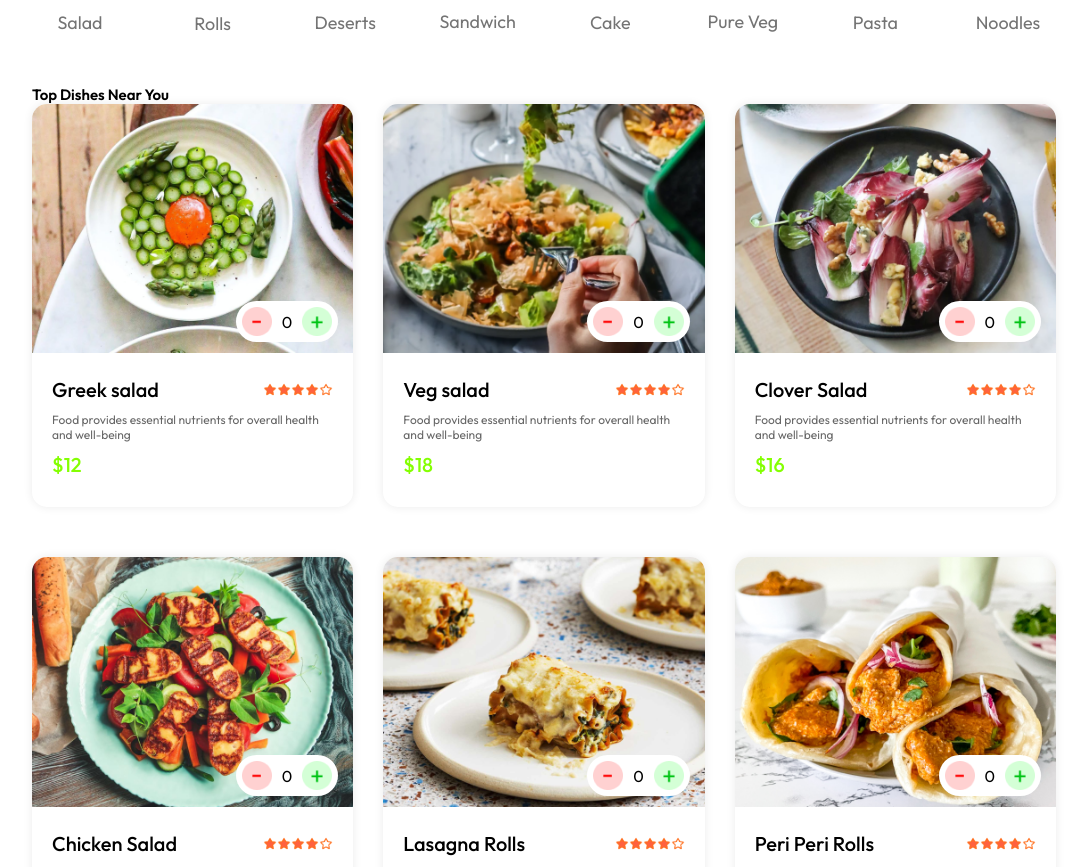
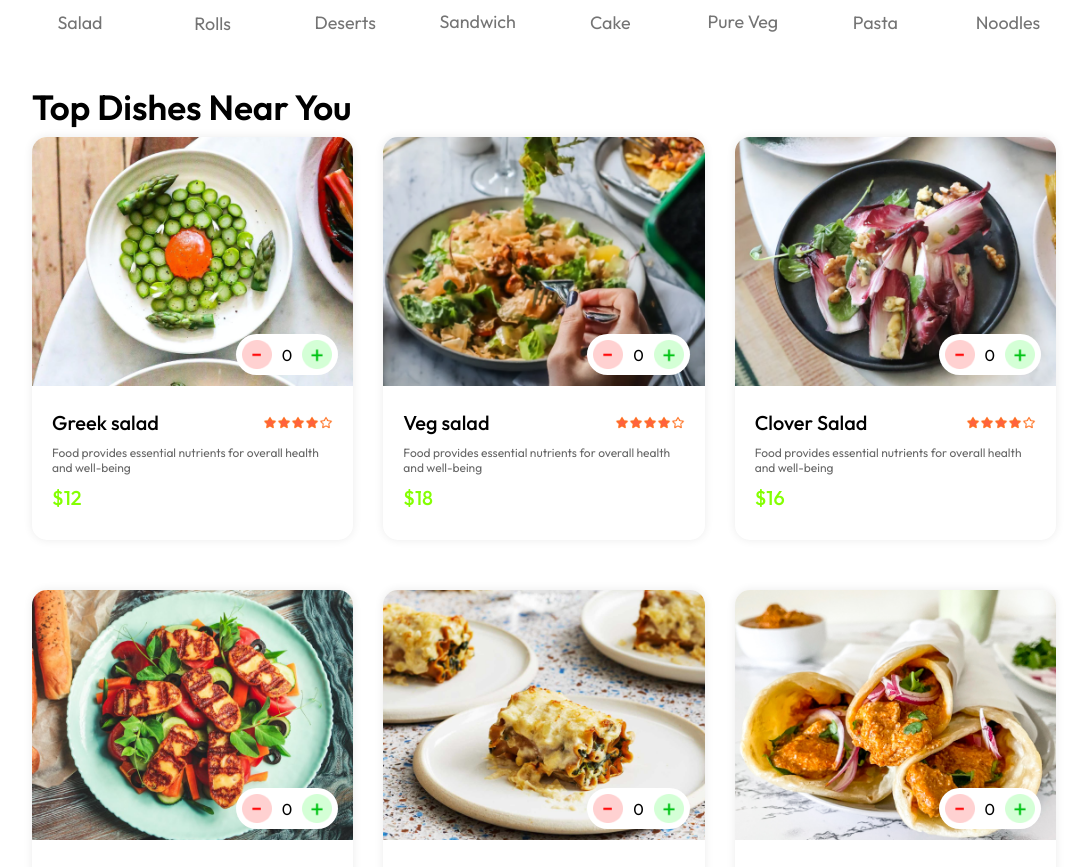
Before and after one commit to Tapas-Dalui/epiceats, a React (Vite) app: page / in a window 1280 px wide. Shown: the part 880-1747 px from the top of the page, without its empty margins (96-1183 px from the left). Built offline with nearby package versions, Linux system fonts and the light colour scheme.

Commit message:
Adding Filter in Food Section

```diff
--- a/src/components/FoodDisplay/FoodDisplay.css
+++ b/src/components/FoodDisplay/FoodDisplay.css
@@ -2,8 +2,9 @@
     margin-top: 30px;
 }
 .food-display h2{
-    font-size: 15px;
+    font-size: 35px;
     font-weight: 600;
+    margin-bottom: 8px;
 }
 .food-diasplay-list{
     display: grid;
--- a/src/components/FoodDisplay/FoodDisplay.jsx
+++ b/src/components/FoodDisplay/FoodDisplay.jsx
@@ -3,19 +3,21 @@ import './FoodDisplay.css'
 import { StoreContext } from '../../Context/StoreContext'
 import FoodItem from '../FoodItem/FoodItem'
 
-function FoodDisplay({category}) {
+function FoodDisplay({ category }) {
 
     const { food_list } = useContext(StoreContext)
     return (
         <>
-        <div className="food-display" id='food-display'>
-            <h2>Top Dishes Near You</h2>
-            <div className="food-diasplay-list">
-                { food_list.map( (item, index)=>{
-                    return <FoodItem key={index} id={item._id} name={item.name} description={item.description} price={item.price} image={item.image}   />
-                } ) }
+            <div className="food-display" id='food-display'>
+                <h2>Top Dishes Near You</h2>
+                <div className="food-diasplay-list">
+                    {food_list.map((item, index) => {
+                        if (category === 'All' || category === item.category) {
+                            return <FoodItem key={index} id={item._id} name={item.name} description={item.description} price={item.price} image={item.image} />
+                        }
+                    })}
+                </div>
             </div>
-        </div>
         </>
     )
 }
```
